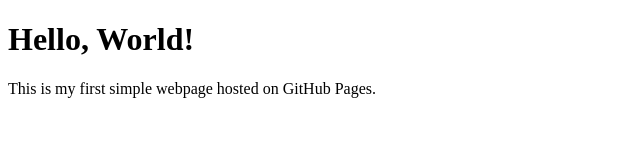
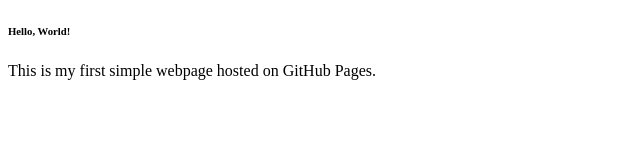
Before and after one commit to Tobore0/First-Web-Page, a plain HTML site: page index.html in a window 1280 px wide. Shown: the whole page, without its empty margins (0-640 px from the left). Drawn offline with Linux system fonts and the light colour scheme.

Commit message:
Update index.html

```diff
--- a/index.html
+++ b/index.html
@@ -4,7 +4,7 @@
   <title>My Simple Webpage</title>
 </head>
 <body>
-  <h1>Hello, World!</h1>
+  <h6>Hello, World!</h6>
   <p>This is my first simple webpage hosted on GitHub Pages.</p>
 </body>
 </html>
```
